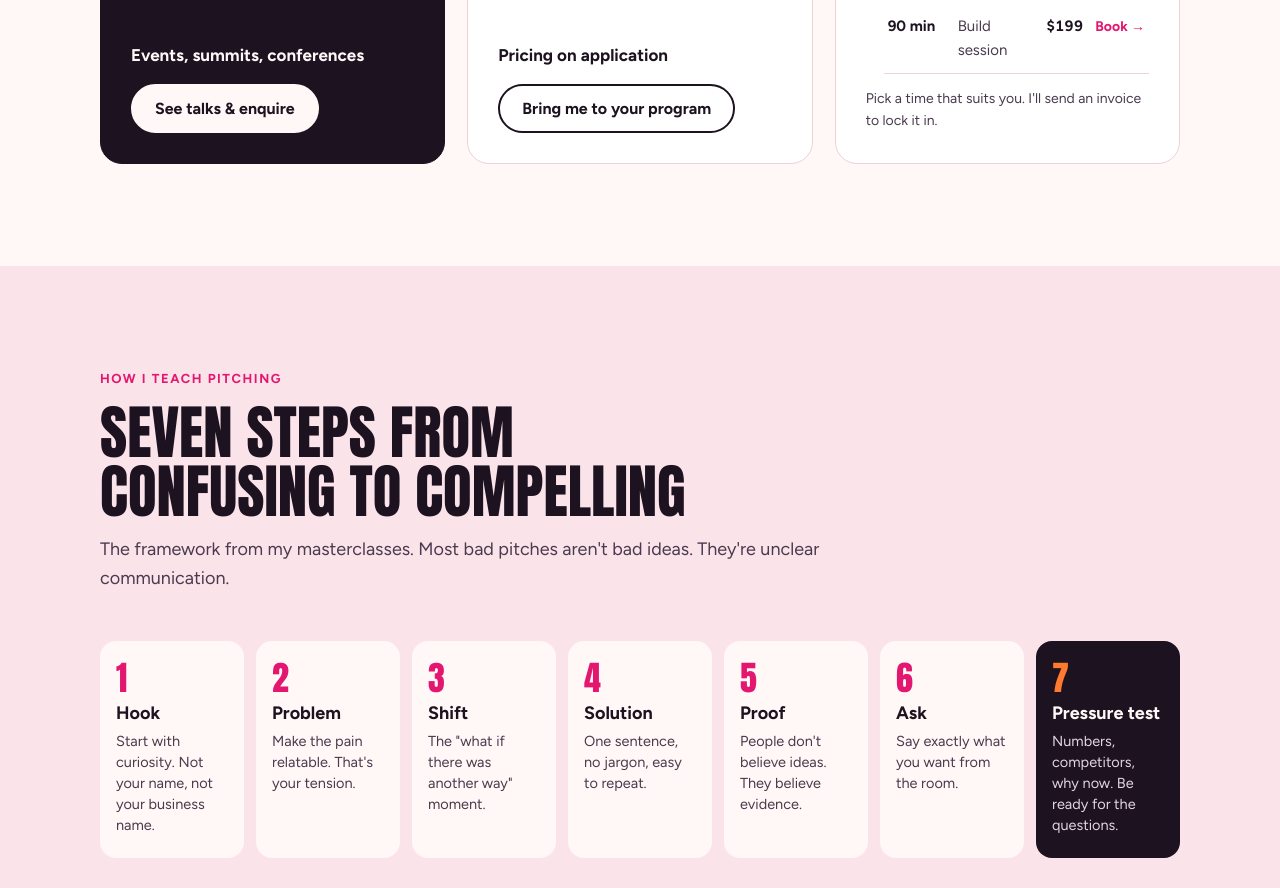
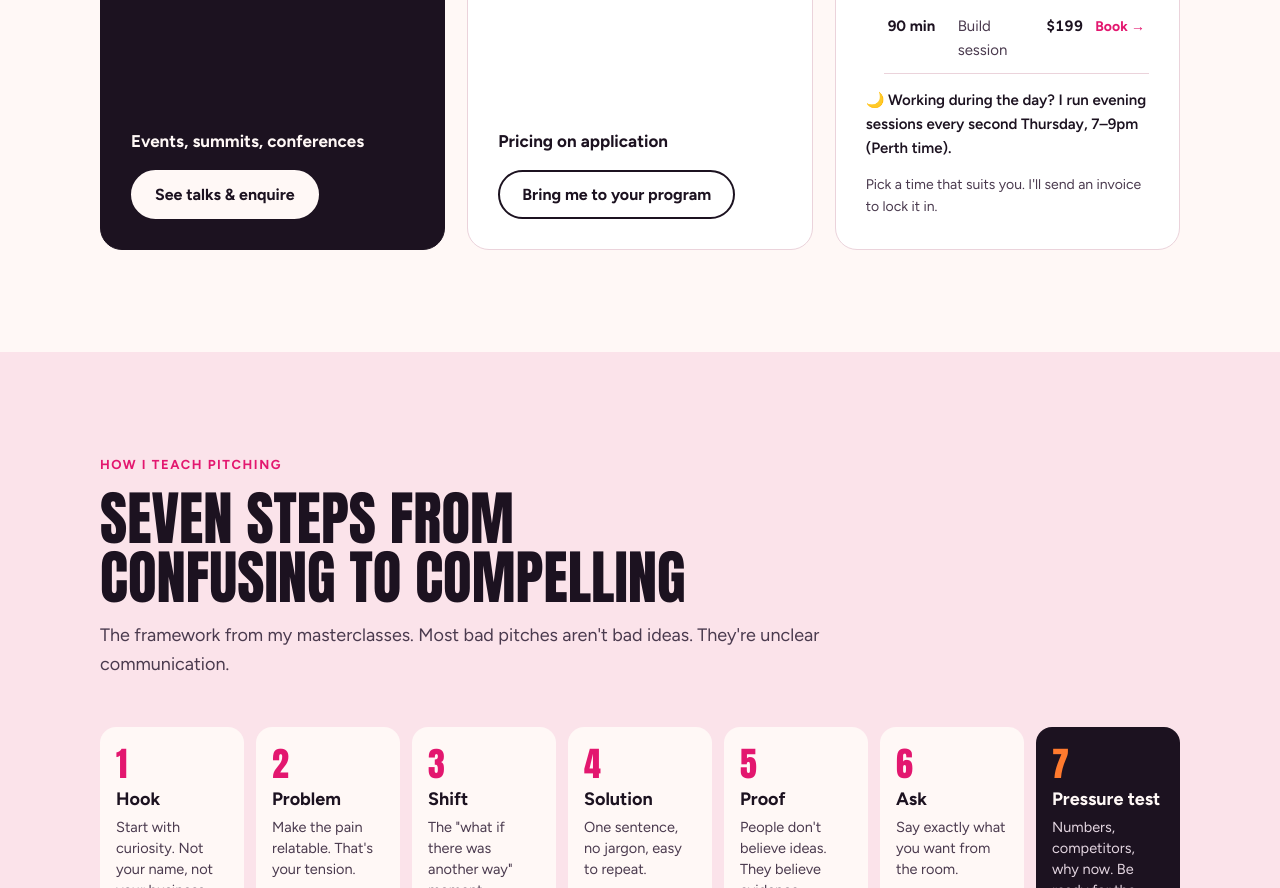
Before and after one commit to taketheleapwithvictoria/Taketheleapwebsite, an Eleventy site: page take-the-leap-website-editable/src/index.njk in a window 1280 px wide. Shown: the part 2437-3325 px from the top of the page. Built offline with nearby package versions, Linux system fonts and the light colour scheme; Eleventy itself is replaced by a stand-in of ours; files that its build step writes are made by us from their sources.

Commit message:
Add evening sessions line to booking areas

```diff
--- a/take-the-leap-website-editable/src/_data/booking.json
+++ b/take-the-leap-website-editable/src/_data/booking.json
@@ -1,5 +1,6 @@
 {
   "note": "Booking links and prices used across the whole site. Change them here once.",
+  "evening": "Working during the day? I run evening sessions every second Thursday, 7–9pm (Perth time).",
   "sessions": [
     {
       "id": "30",
--- a/take-the-leap-website-editable/src/contact.njk
+++ b/take-the-leap-website-editable/src/contact.njk
@@ -50,6 +50,7 @@ description: "Get in touch with Victoria Howe about speaking at your event, a pi
           <li><a href="{{ s.url }}"><span class="len">{{ s.length }}</span><span class="what">{{ s.name }}</span><b>{{ s.price }}</b><span class="go">Book →</span></a></li>
           {%- endfor %}
         </ul>
+        <p class="evening-note">{{ booking.evening }}</p>
       </div>
       <div class="side-card" style="background:var(--white);border:1px solid var(--line)">
         <h2>Or reach me directly</h2>
--- a/take-the-leap-website-editable/src/css/style.css
+++ b/take-the-leap-website-editable/src/css/style.css
@@ -347,3 +347,6 @@ a:focus-visible, button:focus-visible, input:focus-visible, textarea:focus-visib
 .testimonial-sm blockquote p { font-size: clamp(17px, 1.6vw, 19px); }
 .testimonial-sm blockquote p::before { font-size: 48px; }
 @media (max-width: 760px) { .testimonial-grid { grid-template-columns: 1fr; gap: 22px; } }
+
+.evening-note { display: block; font-size: 15px; font-weight: 600; color: var(--ink); }
+.evening-note::before { content: "🌙 "; }
--- a/take-the-leap-website-editable/src/index.njk
+++ b/take-the-leap-website-editable/src/index.njk
@@ -92,6 +92,7 @@ description: "Victoria Howe helps founders pitch so people get it. 1:1 pitch coa
             <li><a href="{{ s.url }}"><span class="len">{{ s.length }}</span><span class="what">{{ s.name }}</span><b>{{ s.price }}</b><span class="go">Book →</span></a></li>
             {%- endfor %}
           </ul>
+          <span class="evening-note">{{ booking.evening }}</span>
           <span class="muted" style="font-size:14px">Pick a time that suits you. I'll send an invoice to lock it in.</span>
         </div>
       </article>
--- a/take-the-leap-website-editable/src/services.njk
+++ b/take-the-leap-website-editable/src/services.njk
@@ -25,6 +25,7 @@ ctaText: "Not sure which session you need? Book 30 minutes and we'll work it out
       </article>
       {%- endfor %}
     </div>
+    <p class="evening-note" style="margin-top:22px">{{ booking.evening }}</p>
     <ol class="how" aria-label="How booking works">
       <li><div><h3>Pick a time</h3><p>Choose a session length and a time that suits you in my calendar.</p></div></li>
       <li><div><h3>Get your invoice</h3><p>I'll send you an invoice to lock in your spot.</p></div></li>
```
